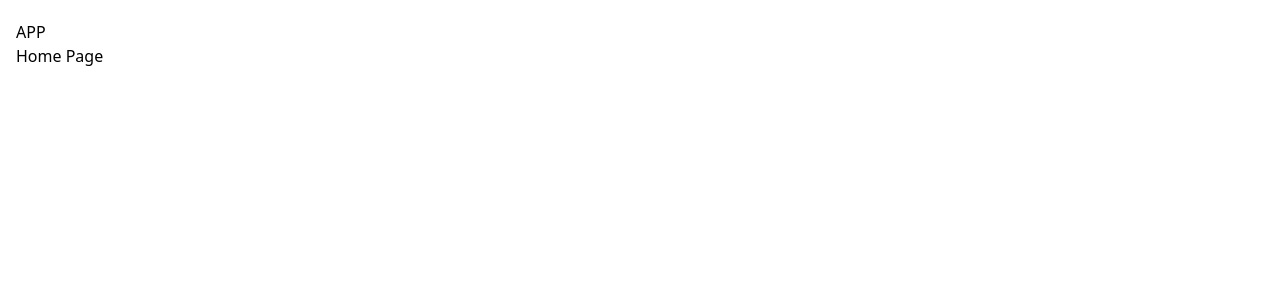
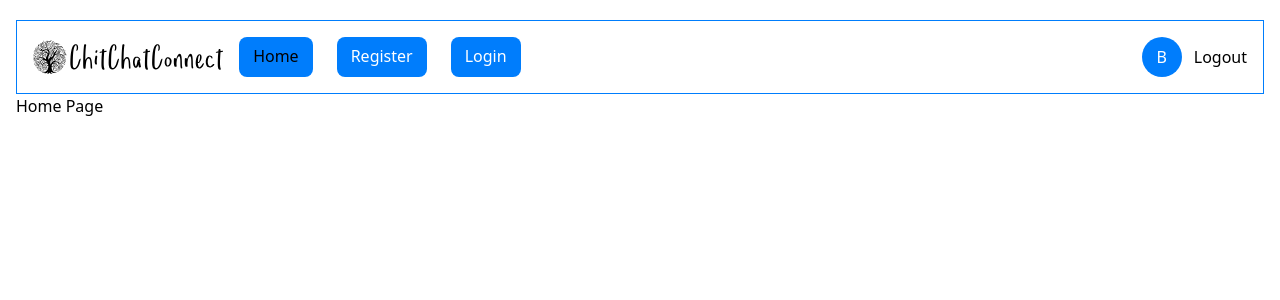
Before and after one commit to bojan-ilic/chit-chat-connect-frontend, a React (Create React App) app: page / in a window 1280 px wide. Shown: the top 300 px of the page. Built offline with nearby package versions, Linux system fonts and the light colour scheme.

Commit message:
Feature: Integrate Header component with React Router for site navigation and branding

```diff
--- a/src/App.jsx
+++ b/src/App.jsx
@@ -1,10 +1,14 @@
 // Import the Outlet component from 'react-router-dom' for rendering nested routes
 import { Outlet } from 'react-router-dom';
+
+// Import the Header component responsible for the site's top navigation and branding
+import Header from './components/Header/Header';
 
 function App() {
     return (
         <div className="container mx-auto mt-[20px] px-4">
-            <h1>APP</h1>
+            {/* Header component renders top navigation and branding */}
+            <Header />
             {/* Outlet component renders the content of children elements specified in the router configuration in index.js file */}
             <Outlet />
         </div>
--- /dev/null
+++ b/src/components/Header/Header.jsx
@@ -0,0 +1,25 @@
+// Import LogoBox component responsible for displaying the site logo
+import LogoBox from '../LogoBox/LogoBox';
+
+// Import HeaderNavBar component responsible for rendering the navigation bar
+import HeaderNavBar from '../HeaderNavBar/HeaderNavBar';
+
+// Import HeaderAccount component responsible for managing account-related elements
+import HeaderAccount from '../HeaderAccount/HeaderAccount';
+
+const Header = () => {
+    return (
+        <header className="border-primary relative flex items-center justify-between border bg-white px-4 py-4">
+            {/* LogoBox component renders the site's logo */}
+            <LogoBox />
+            <div className="ml-4 flex flex w-full justify-between">
+                {/* HeaderNavBar component renders the navigation bar */}
+                <HeaderNavBar />
+                {/* HeaderAccount component manages account-related elements */}
+                <HeaderAccount />
+            </div>
+        </header>
+    );
+};
+
+export default Header;
--- /dev/null
+++ b/src/components/HeaderAccount/HeaderAccount.jsx
@@ -0,0 +1,12 @@
+const HeaderAccount = () => {
+    return (
+        <div className="flex gap-3">
+            <div className="bg-primary flex h-[40px] w-[40px] cursor-pointer items-center justify-center rounded-full">
+                <span className="text-white">B</span>
+            </div>
+            <button>Logout</button>
+        </div>
+    );
+};
+
+export default HeaderAccount;
--- /dev/null
+++ b/src/components/HeaderNavBar/HeaderNavBar.jsx
@@ -0,0 +1,27 @@
+// Import NavLink component from React Router for route-based navigation with dynamic styling for active routes and no full page reloads
+import { NavLink } from 'react-router-dom';
+
+const HeaderNavBar = () => {
+    // Define navigation items array for header links
+    const navItems = [
+        { to: '/', text: 'Home' }, // Define a navigation item for the 'Home' link with the route '/'
+        { to: '/register', text: 'Register' }, // Define a navigation item for the 'Register' link with the route '/register'
+        { to: '/login', text: 'Login' }, // Define a navigation item for the 'Login' link with the route '/login'
+    ];
+
+    return (
+        <nav className="flex gap-3">
+            {navItems.map((item, index) => (
+                <NavLink
+                    key={index}
+                    to={item.to}
+                    className="navbar_link bg-primary hidden rounded-lg px-6 px-[14px] py-2 py-[7px] text-white lg:ml-auto lg:mr-3 lg:inline-block"
+                >
+                    {item.text}
+                </NavLink>
+            ))}
+        </nav>
+    );
+};
+
+export default HeaderNavBar;
--- /dev/null
+++ b/src/components/LogoBox/LogoBox.jsx
@@ -0,0 +1,15 @@
+// Import the site logo file
+import Logo from '../../assets/logo.svg';
+
+// Import Link from React Router for route-based navigation without full page reloads
+import { Link } from 'react-router-dom';
+
+const LogoBox = () => {
+    return (
+        <Link to="/" className="text-3xl font-bold leading-none">
+            <img src={Logo} alt="Logo" />
+        </Link>
+    );
+};
+
+export default LogoBox;
--- a/src/index.scss
+++ b/src/index.scss
@@ -1,3 +1,7 @@
 @tailwind base;
 @tailwind components;
 @tailwind utilities;
+
+.active {
+	color: #000000;
+}
```
